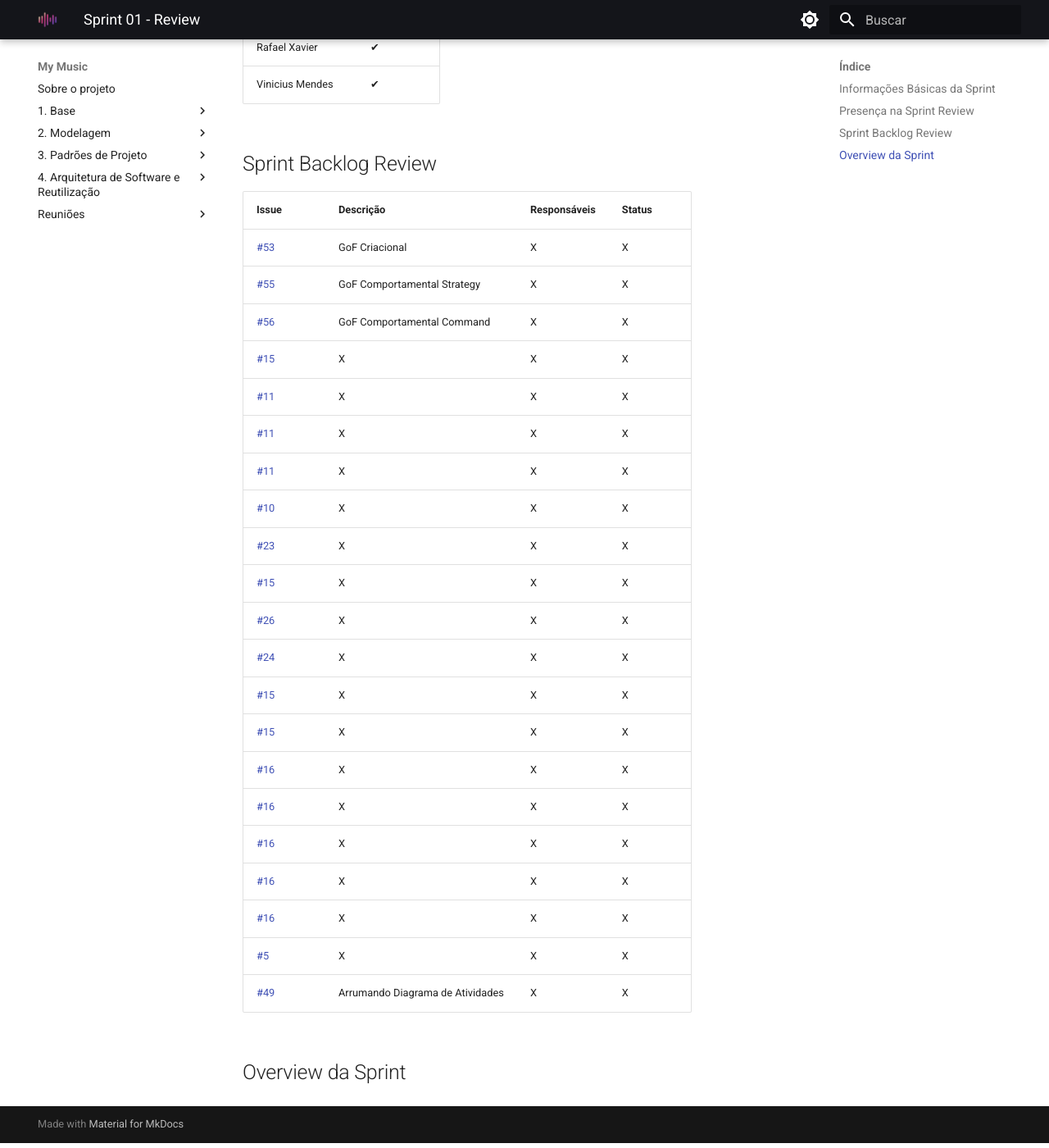
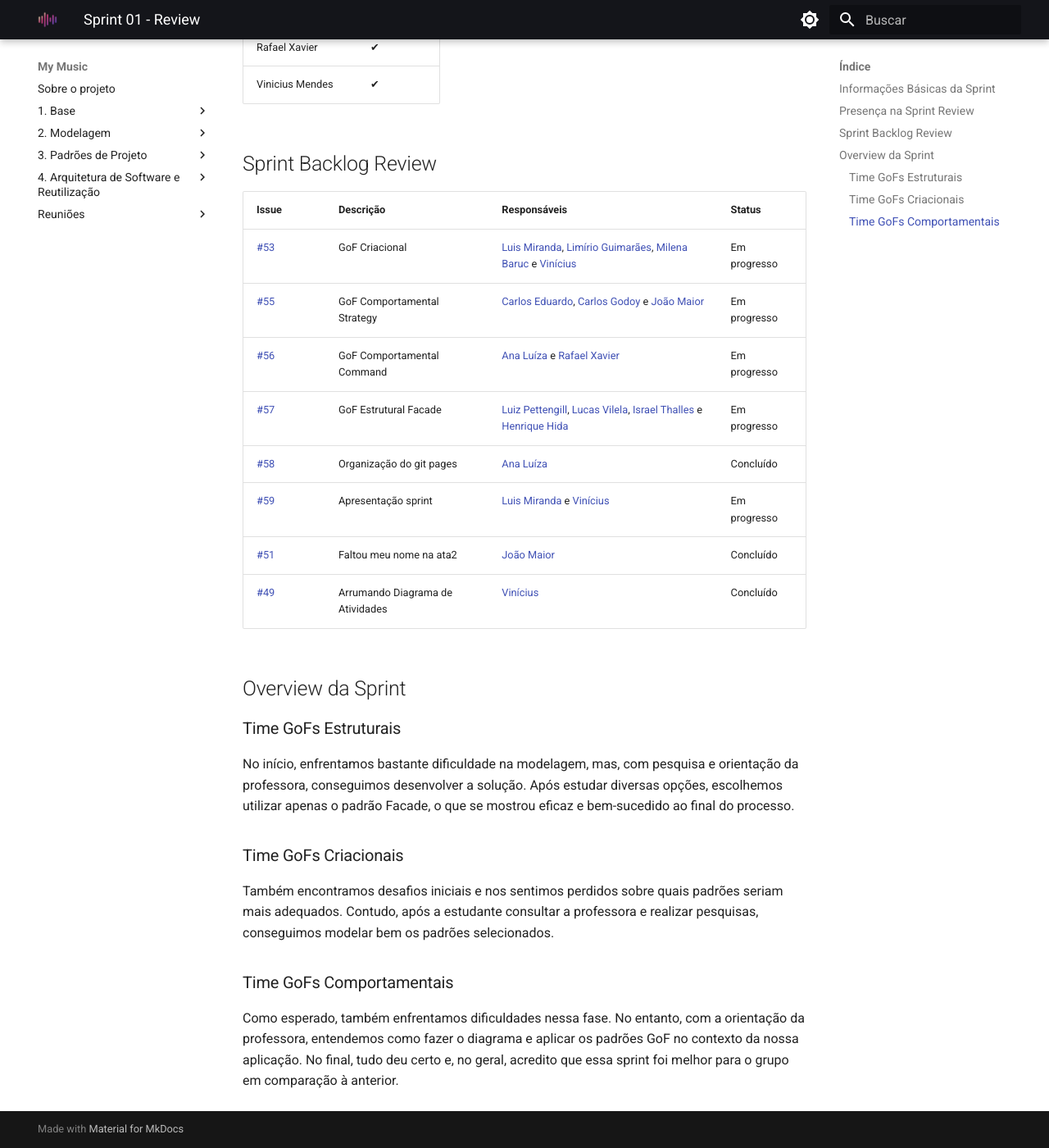
Before and after one commit to UnBArqDsw2024-1/2024.1_G2_My_Music, an MkDocs documentation site: the page built from docs/Sprints/Sprint1/SprintReview1.md, in a window 1280 px wide and 1400 px high, scrolled down 1007 px. Shown: the whole window at 82% size. Built offline with MkDocs 1.6.1 and Material for MkDocs 9.7.7, drawn with Linux system fonts in a browser that asks for light colours.

Commit message:
att sprint planning e review

```diff
--- a/docs/Sprints/Sprint1/SprintReview1.md
+++ b/docs/Sprints/Sprint1/SprintReview1.md
@@ -30,26 +30,22 @@ A Sprint Review foi realizada na terça-feira, dia 23/07/2024 às 20h30, e pode
 
 | Issue | Descrição | Responsáveis | Status |
 |-------|-----------|--------------|--------|
-| [#53](https://github.com/UnBArqDsw2024-1/2024.1_G2_My_Music/issues/53) | GoF Criacional             | X | X |
-| [#55](https://github.com/UnBArqDsw2024-1/2024.1_G2_My_Music/issues/55) | GoF Comportamental Strategy | X | X |
-| [#56](https://github.com/UnBArqDsw2024-1/2024.1_G2_My_Music/issues/56) | GoF Comportamental Command  | X | X |
-| [#15](#) | X | X | X |
-| [#11](#) | X | X | X |
-| [#11](#) | X | X | X |
-| [#11](#) | X | X | X |
-| [#10](#) | X | X | X |
-| [#23](#) | X | X | X |
-| [#15](#) | X | X | X |
-| [#26](#) | X | X | X |
-| [#24](#) | X | X | X |
-| [#15](#) | X | X | X |
-| [#15](#) | X | X | X |
-| [#16](#) | X | X | X |
-| [#16](#) | X | X | X |
-| [#16](#) | X | X | X |
-| [#16](#) | X | X | X |
-| [#16](#) | X | X | X |
-| [#5](#) | X | X | X |
-| [#49](https://github.com/UnBArqDsw2024-1/2024.1_G2_My_Music/issues/49) | Arrumando Diagrama de Atividades | X | X |
+| [#53](https://github.com/UnBArqDsw2024-1/2024.1_G2_My_Music/issues/53)   | GoF Criacional                     | [Luis Miranda](https://github.com/LuisMiranda10), [Limírio Guimarães](https://github.com/LimirioGuimaraes), [Milena Baruc](https://github.com/MilenaBaruc) e [Vinícius](https://github.com/yabamiah)            | Em progresso
+| [#55](https://github.com/UnBArqDsw2024-1/2024.1_G2_My_Music/issues/55)   | GoF Comportamental Strategy        | [Carlos Eduardo](https://github.com/CarlosEduardoMendesdeMesquita), [Carlos Godoy](https://github.com/CDGodoy) e [João Maior](https://github.com/Jvsoutomaior)            | Em progresso
+| [#56](https://github.com/UnBArqDsw2024-1/2024.1_G2_My_Music/issues/56)   | GoF Comportamental Command         | [Ana Luíza](https://github.com/analuizargds) e [Rafael Xavier](https://github.com/rafaelxavierr)           | Em progresso
+| [#57](https://github.com/UnBArqDsw2024-1/2024.1_G2_My_Music/issues/57)   | GoF Estrutural Facade         | [Luiz Pettengill](https://github.com/LuizPettengill), [Lucas Vilela](https://github.com/Lucas-AV), [Israel Thalles](https://github.com/IsraelThalles) e [Henrique Hida](https://github.com/HenriqueHida)            | Em progresso
+| [#58](https://github.com/UnBArqDsw2024-1/2024.1_G2_My_Music/issues/58)   | Organização do git pages         | [Ana Luíza](https://github.com/analuizargds)            | Concluído
+| [#59](https://github.com/UnBArqDsw2024-1/2024.1_G2_My_Music/issues/59)   | Apresentação sprint         |  [Luis Miranda](https://github.com/LuisMiranda10) e  [Vinícius](https://github.com/yabamiah)          | Em progresso
+| [#51](https://github.com/UnBArqDsw2024-1/2024.1_G2_My_Music/issues/51)    | Faltou meu nome na ata2         | [João Maior](https://github.com/Jvsoutomaior)             | Concluído
+| [#49](https://github.com/UnBArqDsw2024-1/2024.1_G2_My_Music/issues/49) | Arrumando Diagrama de Atividades | [Vinícius](https://github.com/yabamiah) | Concluído |
 
 ## Overview da Sprint
+
+### Time GoFs Estruturais
+No início, enfrentamos bastante dificuldade na modelagem, mas, com pesquisa e orientação da professora, conseguimos desenvolver a solução. Após estudar diversas opções, escolhemos utilizar apenas o padrão Facade, o que se mostrou eficaz e bem-sucedido ao final do processo.
+
+### Time GoFs Criacionais
+Também encontramos desafios iniciais e nos sentimos perdidos sobre quais padrões seriam mais adequados. Contudo, após a estudante consultar a professora e realizar pesquisas, conseguimos modelar bem os padrões selecionados.
+
+### Time GoFs Comportamentais
+Como esperado, também enfrentamos dificuldades nessa fase. No entanto, com a orientação da professora, entendemos como fazer o diagrama e aplicar os padrões GoF no contexto da nossa aplicação. No final, tudo deu certo e, no geral, acredito que essa sprint foi melhor para o grupo em comparação à anterior.
```
Also changed, not shown: docs/Sprints/Sprint1/SprintPlanning1.md (+8 -23 lines).
